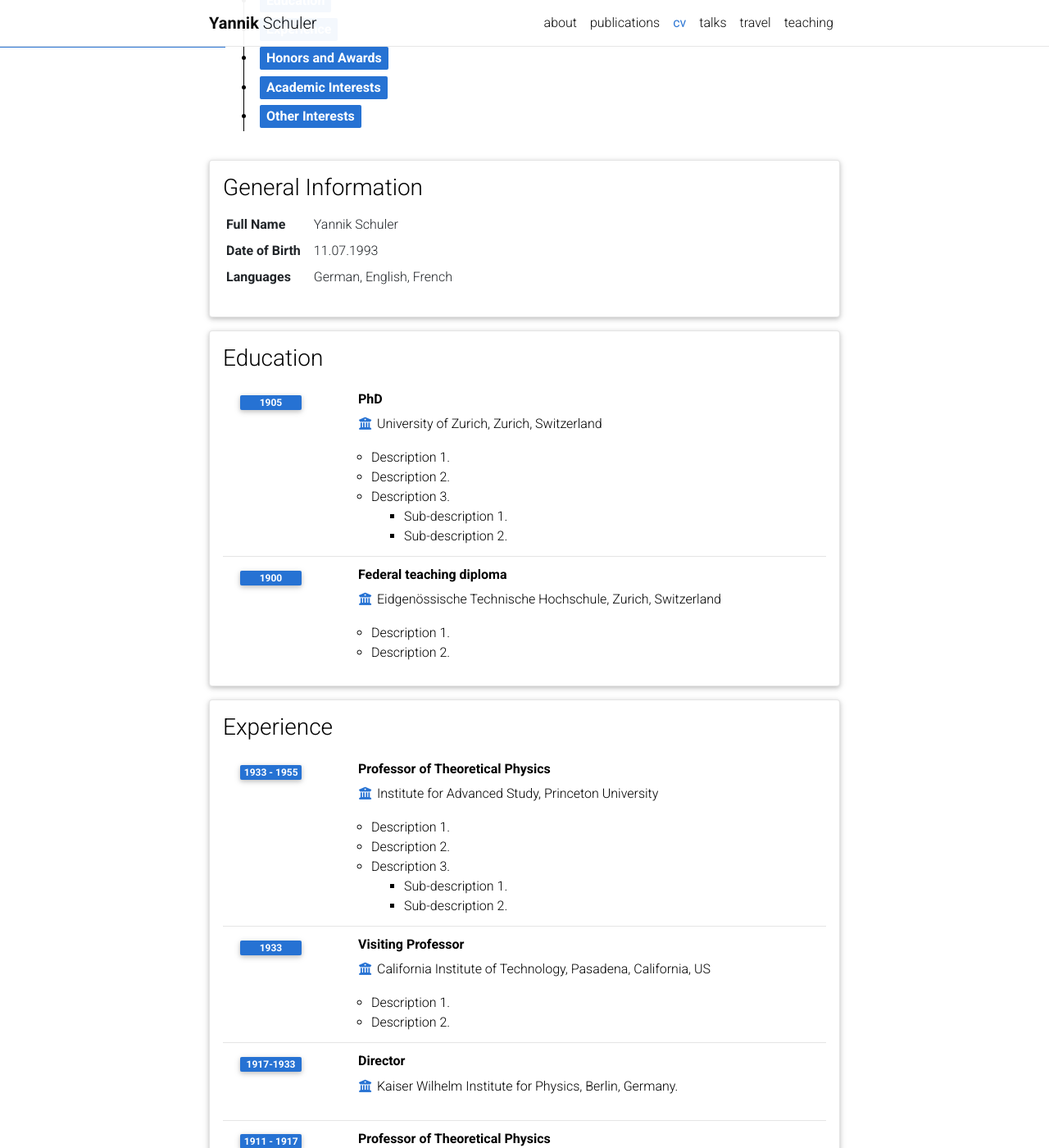
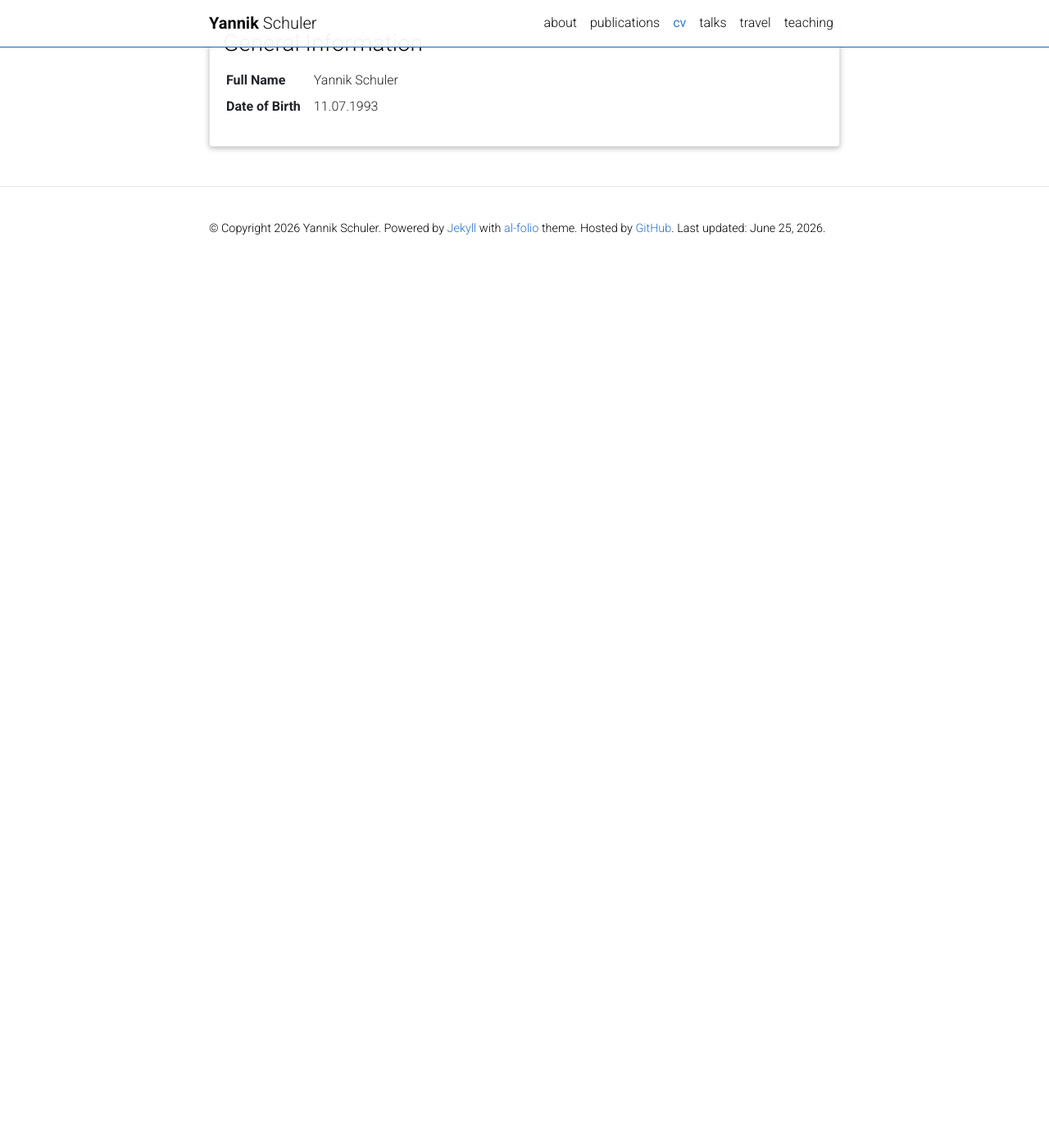
Before and after one commit to yannikschuler/yannikschuler.github.io, a Jekyll site: the page built from _pages/cv.md, in a window 1280 px wide and 1400 px high, scrolled down 270 px. Shown: the whole window at 82% size. Built offline with Jekyll 4.4.1, drawn with Linux system fonts in a browser that asks for light colours; comment, search, counter and statistics services are not loaded; a style sheet for code colours, icons or effects is not loaded; after the commit the page ends 900 px from its top, so only the background shows below that; some of the changed text lies outside the part shown.

Commit message:
Update cv.yml

```diff
--- a/_data/cv.yml
+++ b/_data/cv.yml
@@ -5,87 +5,3 @@
       value: Yannik Schuler
     - name: Date of Birth
       value: 11.07.1993
-    - name: Languages
-      value: German, English, French
-
-- title: Education
-  type: time_table
-  contents:
-    - title: PhD
-      institution: University of Zurich, Zurich, Switzerland
-      year: 1905
-      description:
-        - Description 1.
-        - Description 2.
-        - title: Description 3.
-          contents:
-            - Sub-description 1.
-            - Sub-description 2.
-    - title: Federal teaching diploma
-      institution: Eidgenössische Technische Hochschule, Zurich, Switzerland
-      year: 1900
-      description:
-        - Description 1.
-        - Description 2.
-
-- title: Experience
-  type: time_table
-  contents:
-    - title: Professor of Theoretical Physics
-      institution: Institute for Advanced Study, Princeton University
-      year: 1933 - 1955
-      description:
-        - Description 1.
-        - Description 2.
-        - title: Description 3.
-          contents:
-            - Sub-description 1.
-            - Sub-description 2.
-    - title: Visiting Professor
-      institution: California Institute of Technology, Pasadena, California, US
-      year: 1933
-      description:
-        - Description 1.
-        - Description 2.
-
-    - title: Director
-      institution: Kaiser Wilhelm Institute for Physics, Berlin, Germany.
-      year: 1917-1933
-
-    - title: Professor of Theoretical Physics
-      institution: Karl-Ferdinand University, Prague, Czechoslovakia
-      year: 1911 - 1917
-      description:
-
-    - title: Associate Professor of Theoretical Physics
-      institution: University of Zurich, Zurich, Switzerland
-      year: 1909 - 1911
-
-
-- title: Honors and Awards
-  type: time_table
-  contents:
-    - year: 1921
-      items:
-        - Nobel Prize in Physics
-        - Matteucci Medal
-    - year: 2029
-      items:
-        - Max Planck Medal
-
-- title: Academic Interests
-  type: nested_list
-  contents:
-    - title: Topic 1.
-      items:
-        - Description 1.
-        - Description 2.
-    - title: Topic 2.
-      items:
-        - Description 1.
-        - Description 2.
-
-- title: Other Interests
-  type: list
-  contents:
-    - <u>Hobbies:</u> Hobby 1, Hobby 2, etc.
```
